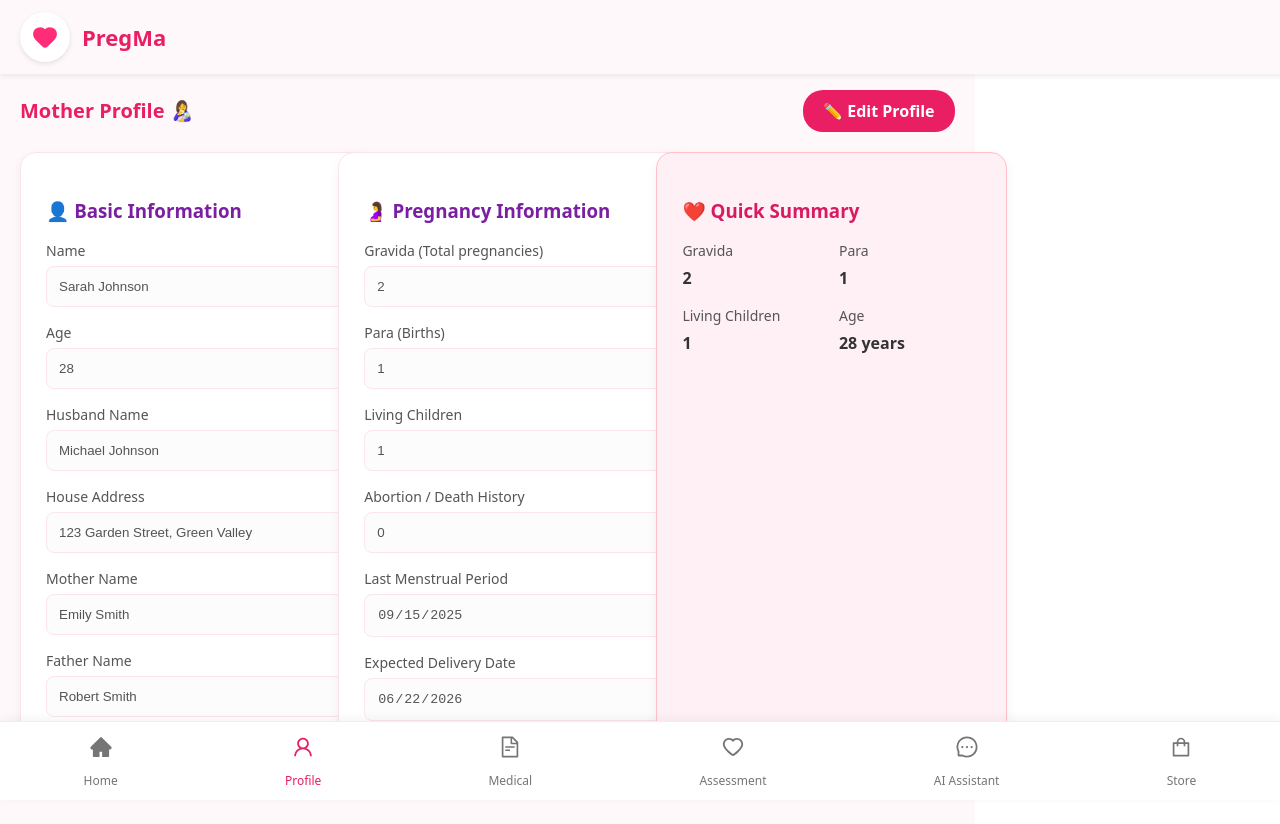
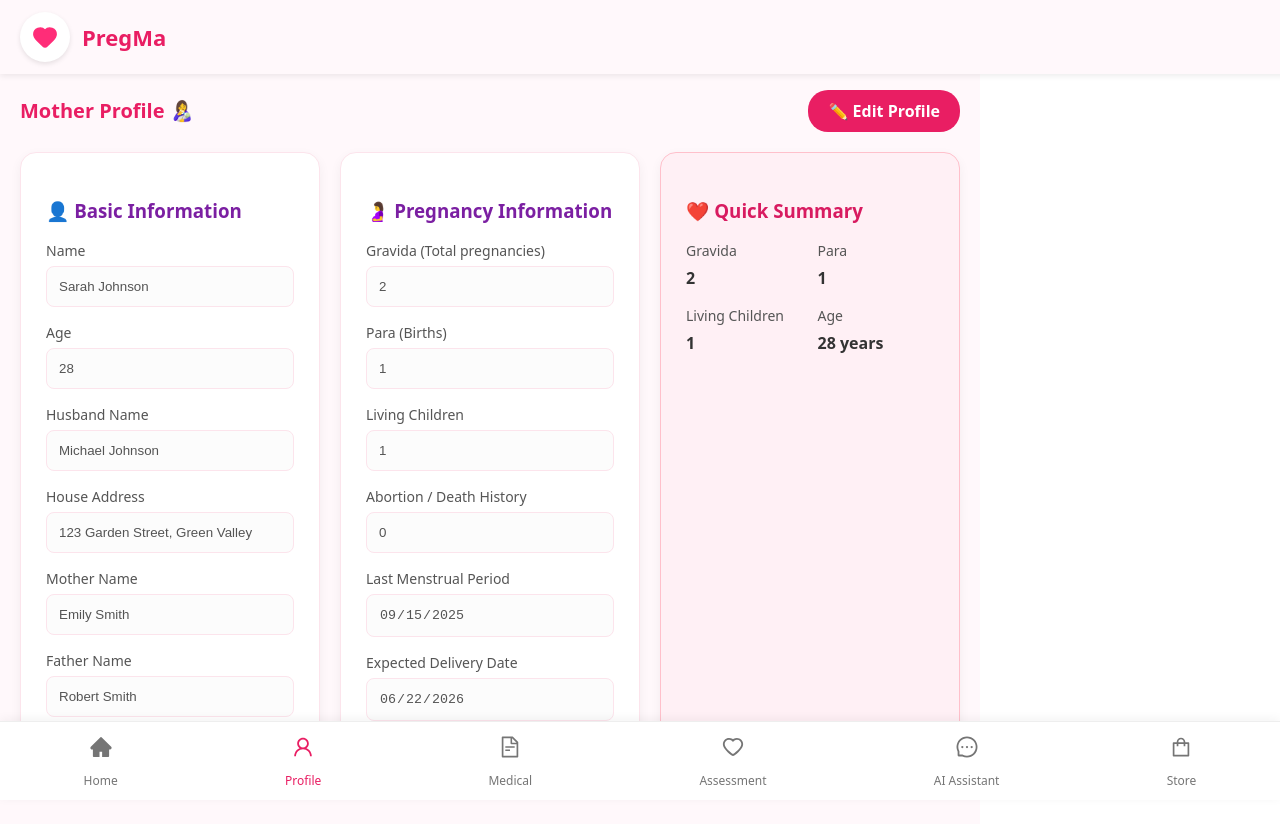
Before and after one commit to AngelusPonmalar/MummaCare-, a React (Vite) app: page /profile in a window 1280 px wide. Shown: the top 824 px of the page. Built offline with nearby package versions, Linux system fonts and the light colour scheme.

Commit message:
Update Profile.jsx

```diff
--- a/src/pages/Profile.jsx
+++ b/src/pages/Profile.jsx
@@ -70,33 +70,22 @@ export default function Profile() {
           </div>
 
           {/* Summary */}
-          <div
-            style={{
-              ...card,
-              background: "#FFF0F5",
-              border: "1px solid #FFC0CB",
-            }}
-          >
-            <h3 style={{ ...sectionTitle, color: "#D81B60" }}>
-              ❤️ Quick Summary
-            </h3>
+          <div style={{ ...card, background: "#FFF0F5", border: "1px solid #FFC0CB" }}>
+            <h3 style={{ ...sectionTitle, color: "#D81B60" }}>❤️ Quick Summary</h3>
 
             <div style={summaryGrid}>
               <div>
                 <label style={labelStyle}>Gravida</label>
                 <p style={textStyle}>{form.gravida}</p>
               </div>
-
               <div>
                 <label style={labelStyle}>Para</label>
                 <p style={textStyle}>{form.para}</p>
               </div>
-
               <div>
                 <label style={labelStyle}>Living Children</label>
                 <p style={textStyle}>{form.livingChild}</p>
               </div>
-
               <div>
                 <label style={labelStyle}>Age</label>
                 <p style={textStyle}>{form.age} years</p>
@@ -116,7 +105,6 @@ function renderInput(label, name, value, isEditing, onChange, type = "text") {
   return (
     <div style={{ marginBottom: "15px" }}>
       <label style={labelStyle}>{label}</label>
-
       <input
         type={type}
         name={name}
@@ -130,7 +118,6 @@ function renderInput(label, name, value, isEditing, onChange, type = "text") {
 }
 
 /* ---------- Styles ---------- */
-
 const brandHeader = {
   position: "fixed",
   top: 0,
@@ -186,7 +173,7 @@ const headerRow = {
 
 const gridContainer = {
   display: "grid",
-  gridTemplateColumns: "repeat(auto-fit, minmax(280px, 1fr))",
+  gridTemplateColumns: "repeat(auto-fit, minmax(300px, 1fr))", // <-- responsive
   gap: "20px",
   width: "100%",
   maxWidth: "1200px",
@@ -199,6 +186,7 @@ const card = {
   boxShadow: "0 4px 12px rgba(0,0,0,0.05)",
   border: "1px solid #FCE4EC",
   width: "100%",
+  boxSizing: "border-box",
 };
 
 const summaryGrid = {
```
